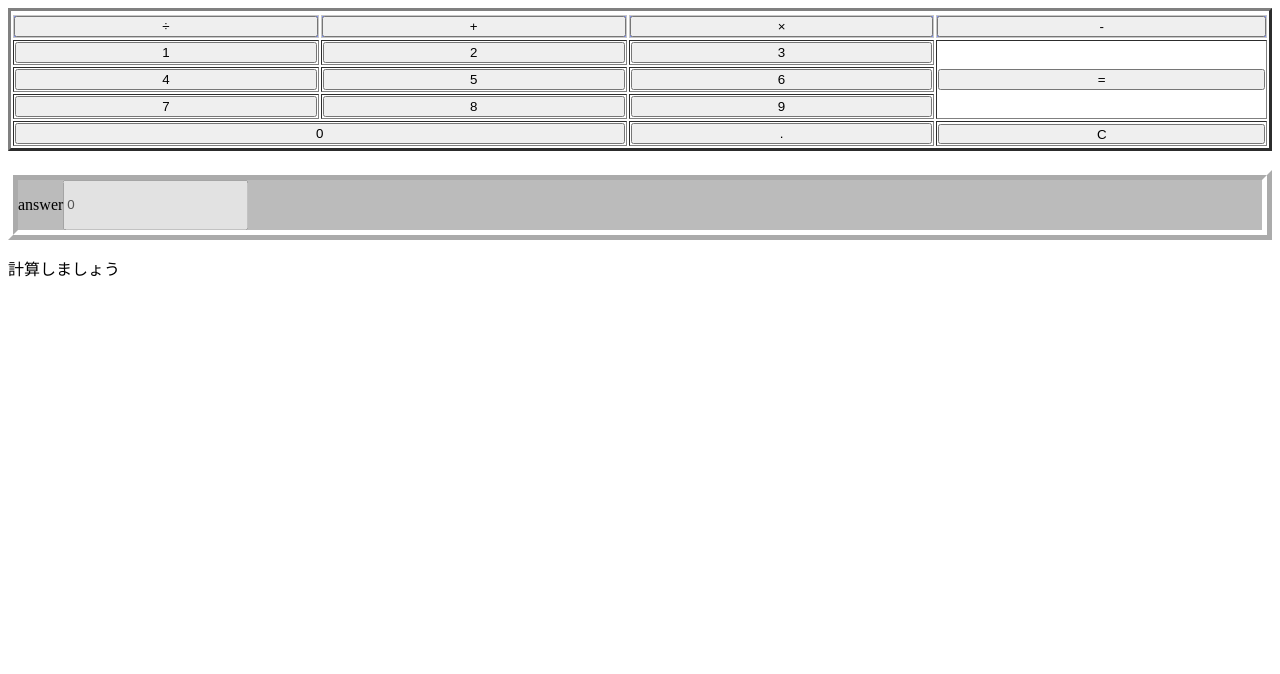
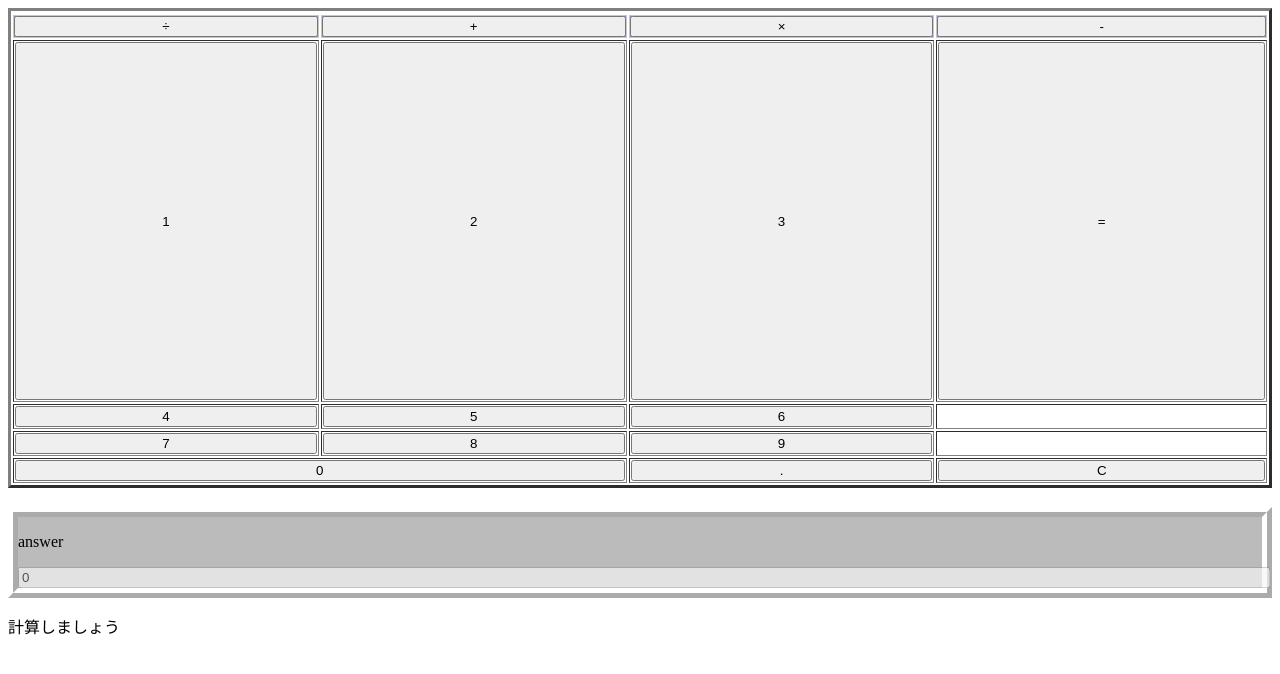
Before and after one commit to yutamamiya/calculator, a plain HTML site: page index.html in a window 1280 px wide. Drawn offline with Linux system fonts and the light colour scheme.

Commit message:
インデントの調整

```diff
--- a/index.html
+++ b/index.html
@@ -3,10 +3,11 @@
 <link rel="stylesheet" href="main.css">
 <script src="main.js">
 </script>
+
 <head>
   <title>計算機</title>
 </head>
-  <table border="3" >
+<table border="3">
   <thead>
     <tr>
     </tr>
@@ -14,81 +15,76 @@
   <tr>
     <!--division-->
     <th>
-        <input type="button" value="÷" onclick="OnButtonClickDivison()" style="width: 100%;">
+      <input type="button" value="÷" onclick="OnButtonClickDivison()">
     </th>
     <!--multiplication-->
     <th>
-        <input type="button" value="+" onclick="OnButtonClickaddition()"style="width: 100%;">
+      <input type="button" value="+" onclick="OnButtonClickaddition()">
     </th>
     <th>
-        <input type="button" value="×" onclick="OnButtonCllickmulti()"style="width: 100%;">
+      <input type="button" value="×" onclick="OnButtonCllickmulti()">
     </th>
     <th>
-        <input type="button" value="-" onclick="OnButtoClicksubtraction()"style="width: 100%;">
+      <input type="button" value="-" onclick="OnButtoClicksubtraction()">
     </th>
   </tr>
 
   <tr>
     <td>
-        <input type="button" value="1" onclick="OnButtoClick1()"style="width: 100%;">
+      <input type="button" value="1" onclick="OnButtoClick1()">
     </td>
     <td>
-        <input type="button" value="2" onclick="OnButtoClick2()"style="width: 100%;">
+      <input type="button" value="2" onclick="OnButtoClick2()">
     </td>
-
     <td>
-        <input type="button" value="3" onclick="OnButtoClick3()"style="width: 100%;">
+      <input type="button" value="3" onclick="OnButtoClick3()">
     </td>
-      <td rowspan="3">
-        <input type="button" value="=" onclick="OnbuttonClickequal()"style="width: 100%;">
+    <td>
+      <input type="button" value="=" onclick="OnbuttonClickequal()">
     </td>
   </tr>
   <tr>
     <td>
-      <input type="button" value="4" onclick="OnButtoClick4()" style="width: 100%;">
-      </button>
+      <input type="button" value="4" onclick="OnButtoClick4()">
     </td>
     <td>
-      <input type="button" value="5" onclick="OnButtoClick5()" style="width: 100%;">
-      </button>
+      <input type="button" value="5" onclick="OnButtoClick5()">
     </td>
     <td>
-      <input type="button" value="6" onclick="OnButtoClick6()" style="width: 100%;">
-      </button>
+      <input type="button" value="6" onclick="OnButtoClick6()">
+    </td>
+    <td>
+      <input type="button" value=" " class="no-click-bottan">
     </td>
   </tr>
-
   <tr>
     <td>
-      <input type="button" value="7" onclick="OnButtoClick7()" style="width: 100%;">
-      </button>
+      <input type="button" value="7" onclick="OnButtoClick7()">
     </td>
     <td>
-      <input type="button" value="8" onclick="OnButtoClick8()" style="width: 100%;">
-      </button>
+      <input type="button" value="8" onclick="OnButtoClick8()">
     </td>
     <td>
-      <input type="button" value="9" onclick="OnButtoClick9()" style="width: 100%;">
-      </button>
+      <input type="button" value="9" onclick="OnButtoClick9()">
+    </td>
+    <td>
+      <input type="button" value=" " class="no-click-bottan">
     </td>
   </tr>
-
   <tr>
     <td colspan="2">
-        <input type="button" value="0" onclick="OnButtoClick0()"style="width: 100%;">
+      <input type="button" value="0" onclick="OnButtoClick0()">
     </td>
     <td>
-        <input type="button" value="." onclick="OnclickDecimal()"style="width: 100%;">
+      <input type="button" value="." onclick="OnclickDecimal()">
     </td>
     <td>
-        <input type="button" value="C" onclick="OnClickClear()"style="width: 100%;height: 20px;">
+      <input type="button" value="C" onclick="OnClickClear()">
     </td>
   </tr>
 </table>
-
 <body>
-    <h3 id="view_calc" >
-
+  <h3 id="view_calc">
   </h3>
   <div class="input_box">
     <p>answer</p>
--- a/main.css
+++ b/main.css
@@ -1,7 +1,6 @@
-html{
+input {
   width: 100%;
   height: 100%;
-
 }
 
 th {
@@ -9,25 +8,33 @@ th {
   border: 1px solid rgb(199, 199, 199);
   padding: 0px;
 }
+
 td {
   border: auto solid #bbb;
-  height:100%;
+  height: 100%;
 }
+
 table {
   background-color: #fff;
   width: 100%;
-  height: 100%;
+  height: 30rem;
 }
+
 .input_box {
   border: 10px ridge #fff;
   background-color: #bbb;
-  display: flex;
 }
-.answer1{
 
+.answer1 {
   cursor: grab;
 }
-button{
+
+button {
   background-color: antiquewhite;
-  cursor:pointer;
+  cursor: pointer;
 }
+
+.no-click-bottan {
+  background-color: #fff;
+  border: none;
+}
```
Lines whose indentation alone changed are shown as unchanged.
